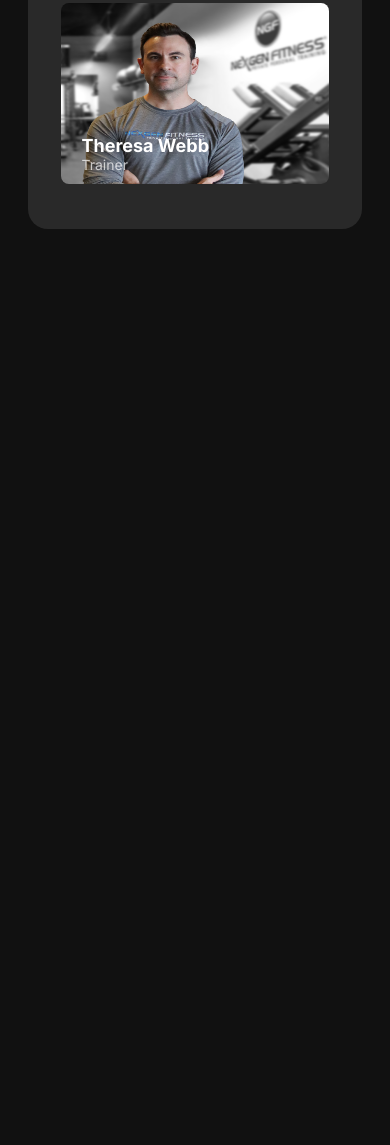
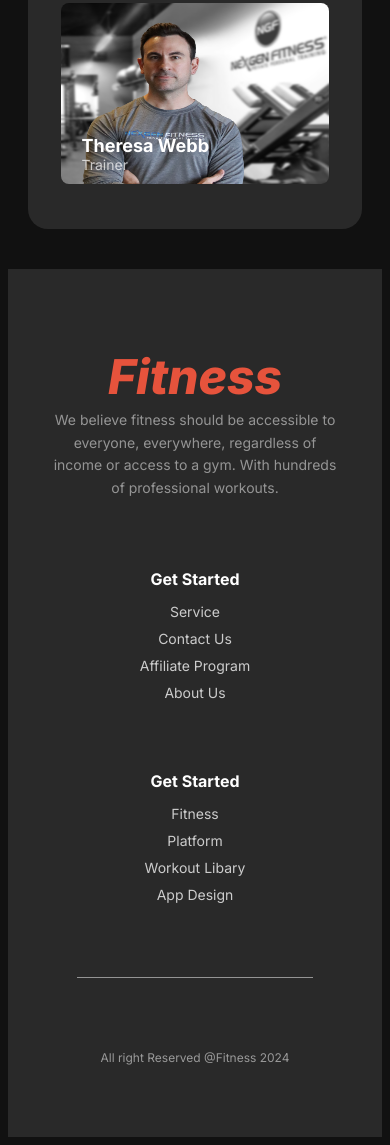
Before and after one commit to choyon001/assignment2, a plain HTML site: page index.html in a window 390 px wide. Shown: the part 7439-8584 px from the top of the page. Before the commit the page ends 7716 px from the top, so only its background shows below. Drawn offline with Linux system fonts and the light colour scheme.

Commit message:
footer seciton is completed

```diff
--- a/css/style.css
+++ b/css/style.css
@@ -496,6 +496,91 @@ form button{
     color: rgba(255, 255, 255, 0.7);
 }
 
+
+
+
+
+
+
+/* Footer Base Styles */
+footer {
+    background-color: rgba(255, 255, 255, 0.1);
+    color: #fff;
+    padding: 40px 20px;
+    font-size: 14px;
+}
+
+#footer-head {
+    line-height: 0px;
+    margin-bottom: 2rem;
+    font-size: 3rem;
+    font-style: italic;
+    font-weight: 800;
+    color: rgba(230, 83, 60, 1);
+}
+
+.footer-container {
+    max-width: 1060px;
+    margin: 0 auto;
+    display: grid;
+    grid-template-columns: repeat(3, 1fr);
+    gap: 20px;
+    align-items: start;
+}
+
+.footer-column h3 {
+    font-size: 18px;
+    font-weight: bold;
+    margin-bottom: 10px;
+    color: white;
+}
+
+.footer-column p, .footer-p {
+    font-size: 14px;
+    line-height: 1.6;
+    color: rgba(255, 255, 255, 0.5);
+}
+
+.footer-column ul {
+    list-style: none;
+    padding: 0;
+}
+
+.footer-column ul li {
+    margin-bottom: 8px;
+}
+
+.footer-column ul li a {
+    color: #ccc;
+    text-decoration: none;
+}
+
+.footer-container > div:last-child {
+    grid-column: span 3;
+    text-align: center;
+    font-size: 12px;
+    color: #999;
+}
+
+#hr{
+    width: 1060px;
+    height: 1px;
+    background-color: rgba(255, 255, 255, 0.5);
+    margin: 20px auto; /* Centers the divider */
+    grid-column: span 3;
+
+}
+
+
+
+
+
+
+
+
+
+
+
 @media (max-width: 768px) {
     /* Navbar */
     .fitnav ul {
@@ -653,4 +738,44 @@ form button{
     .team-grid {
         grid-template-columns: 1fr;
     }
+
+
+    .footer-container {
+        display: flex;
+        flex-direction: column;
+        align-items: center;
+        padding: 20px;
+        text-align: center;
+    }
+
+
+    .footer-column {
+        width: 100%;
+        margin-bottom: 20px;     }
+
+    .footer-column h3 {
+        font-size: 16px;
+        margin-bottom: 10px;
+    }
+
+    .footer-column ul {
+        padding-left: 0;
+        list-style-type: none;
+    }
+
+    .footer-column ul li {
+        margin-bottom: 10px;
+    }
+
+    .footer-container > div:last-child {
+        font-size: 12px;
+        margin-top: 20px;
+    }
+
+    #hr {
+        width: 80%;
+        height: 1px;
+        background-color: rgba(255, 255, 255, 0.5);
+        margin: 20px auto;
+    }
 }
--- a/index.html
+++ b/index.html
@@ -241,5 +241,37 @@
         </div>
       </section>
     </main>
+
+    <footer>
+      <div class="footer-container">
+        <div class="footer-column">
+          <h3 id="footer-head">Fitness</h3>
+          <p>We believe fitness should be accessible to everyone, everywhere, regardless of income or access to a gym. With hundreds of professional workouts.</p>
+        </div>
+        <div class="footer-column">
+          <h3>Get Started</h3>
+          <ul>
+            <li><a href="#">Service</a></li>
+            <li><a href="#">Contact Us</a></li>
+            <li><a href="#">Affiliate Program</a></li>
+            <li><a href="#">About Us</a></li>
+          </ul>
+        </div>
+        <div class="footer-column">
+          <h3>Get Started</h3>
+          <ul>
+            <li><a href="#">Fitness</a></li>
+            <li><a href="#">Platform</a></li>
+            <li><a href="#">Workout Libary</a></li>
+            <li><a href="#">App Design</a></li>
+          </ul>
+        </div>
+        <div id="hr"></div>
+        <div>
+          <p>All right Reserved @Fitness 2024 </p>
+        </div>
+      </div>
+
+    </footer>
   </body>
 </html>
```
